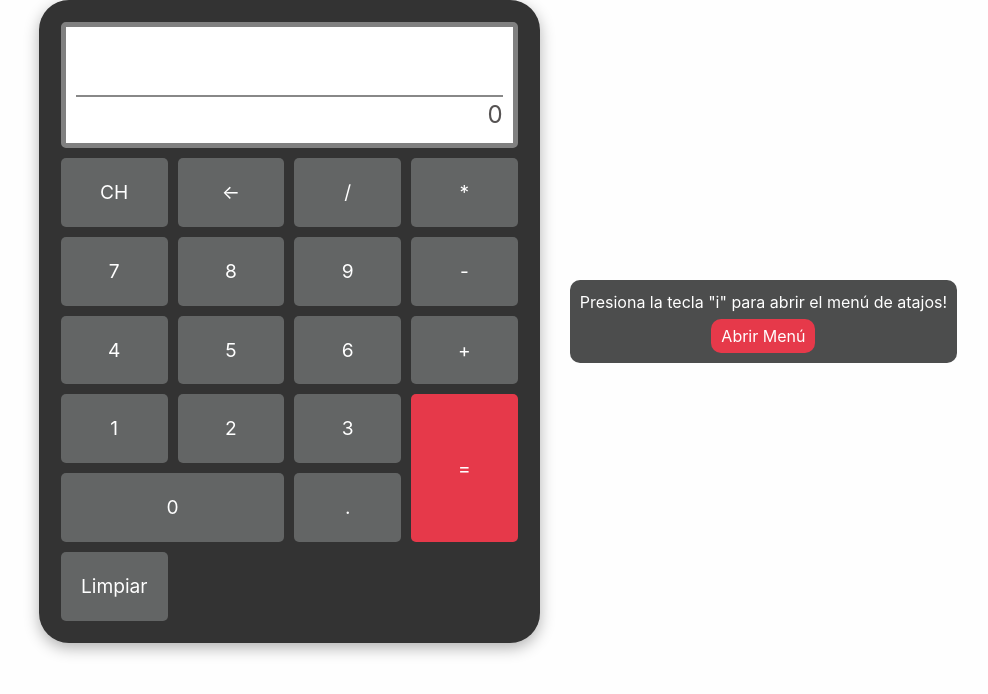
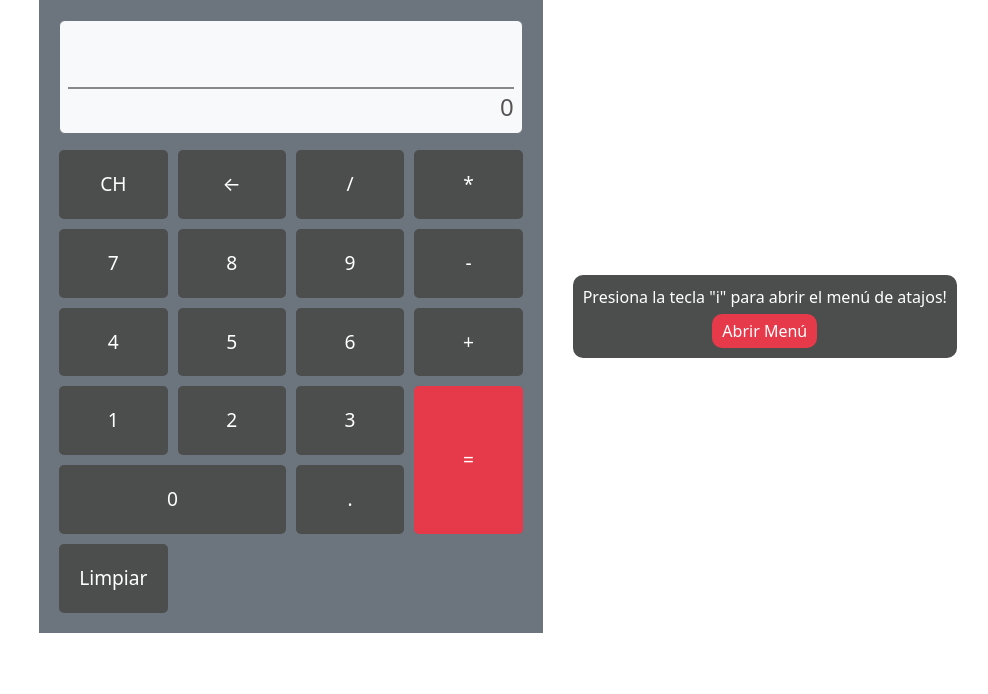
Before and after one commit to JonatanAn12/calculadora2, a plain HTML site: page index.html in a window 1280 px wide. Shown: the whole page, without its empty margins (127-1115 px from the left). Drawn offline with nearby package versions, Linux system fonts and the light colour scheme; some packages are replaced by stand-ins of ours; a script that the page names is missing.

Commit message:
pasando css a boostrap

```diff
--- a/index.html
+++ b/index.html
@@ -4,33 +4,14 @@
     <meta charset="UTF-8">
     <meta name="viewport" content="width=device-width, initial-scale=1.0">
     <title>Calculadora</title>
-    <link rel="stylesheet" href="https://maxcdn.bootstrapcdn.com/bootstrap/4.5.2/css/bootstrap.min.css">
+    <link rel="stylesheet" href="css/bootstrap.min.css">
     <link rel="shortcut icon" href="./img/favicon.ico" type="image/x-icon">
     <style>
-        body {
-            background-color: #fefefe;
-            display: flex;
-            justify-content: center;
-            align-items: center;
 
-        }
 
-        .calculadora {
-            background-color: #333;
-            border-radius: 30px;
-            max-width: 100%;
-            box-shadow: 0 5px 15px rgba(0,0,0,0.3);
-            padding: 22px;
-        }
 
-        .display {
-            background-color: #fff;
-            border-radius: 5px;
-            padding: 10px;
-            margin-bottom: 10px;
-            border: gray solid 5px;
-            text-align: right;
-        }
+
+
 
         .pantalla {
             font-size: 1.5em;
@@ -40,11 +21,22 @@
         }
 
         .historial {
+            grid-column: 1 / -1;
             font-size: 0.8em;
             color: #888;
             min-height: 60px;
             text-align: right;
             border-bottom: 2px solid #888;
+        }
+        .btn {
+            color: white;
+            border: 0;
+            display: flex;
+            justify-content: center;
+            align-items: center;
+            border-radius: 0.5rem;
+            cursor: pointer;
+            transition: 0.2s;
         }
 
         .buttons {
@@ -54,10 +46,9 @@
         }
 
         .btn-custom {
-            background-color: #636565;
+            background-color: #4c4d4d;
             border: none;
             border-radius: 5px;
-            color: #fff;
             padding: 20px;
             font-size: 1.2em;
             cursor: pointer;
@@ -65,7 +56,7 @@
         }
 
         .btn-custom:hover {
-            background-color: #a82880;
+            background-color: #a82880 !important;
             color: #47474e;
             transform: scale(1.05);
         }
@@ -77,19 +68,6 @@
         .igual {
             grid-row: span 2;
             background-color: #e6394a !important;
-            border: none;
-            border-radius: 5px;
-            color: #fff;
-            padding: 20px;
-            font-size: 1.2em;
-            cursor: pointer;
-            transition: background-color 0.3s;
-        }
-
-        .igual:hover {
-            background-color: #a82880 !important;
-            color: #0f0f10;
-            transform: scale(1.05);
         }
         footer {
            background-color: #4c4d4d;
@@ -127,9 +105,9 @@ footer > button:hover {
     </style>
 </head>
 
-<body>
-    <div class="calculadora">
-        <div class="display">
+<body class="bg-ligth d-flex justify-content-center align-items-center">
+    <div class="bg-secondary rounded-corners max-width-container box-shadow-large padding-medium" style="padding: 20px;">
+        <div class="bg-light rounded p-2 mb-3 border border-secondary text-right">
             <div class="historial"></div>
             <div class="pantalla" id="display">0</div>
         </div>
--- a/main.js
+++ b/main.js
@@ -17,7 +17,7 @@ document.addEventListener('keydown', (event) => {
 })
 
 document.addEventListener('keyup', (event) => {
-  changeColor(event, '636565')
+  changeColor(event, '4c4d4d')
 })
 
 //* Función para escribir con teclado
@@ -28,8 +28,9 @@ document.addEventListener("keydown", (event) => {
   } else if (/[\+\-\*\/\.]/.test(key)) {
     handleOperatorKey(key);
   } else if (key === "Enter") {
+    event.preventDefault();
     handleEqualKey();
-  } else if (key === "Backspace") {
+  }else if (key === "Backspace") {
     handleBackspaceKey();
   } else if (key === "c") {
     handleCkey();
@@ -109,7 +110,7 @@ botones.forEach(boton => {
       handleNumericKey(valorBoton);
     } else if (valorBoton === "+" || valorBoton === "-" || valorBoton === "*" || valorBoton === "/") {
       handleOperatorKey(valorBoton);
-    } else if (valorBoton === "=") {
+    } else if (key === "Enter") {
       handleEqualKey();
     } else if (valorBoton === "←") {
       handleBackspaceKey();
```
Lines whose indentation alone changed are shown as unchanged.
